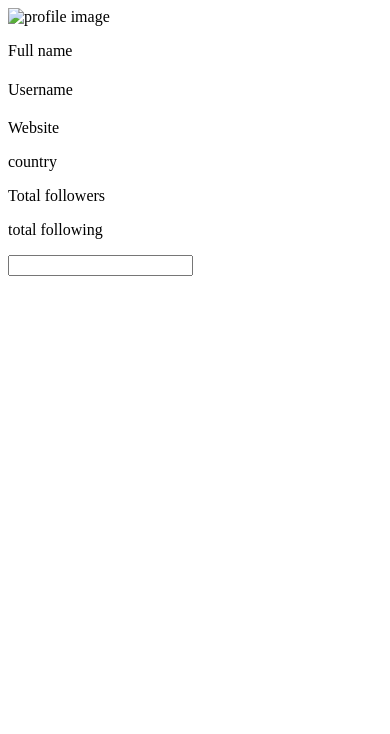
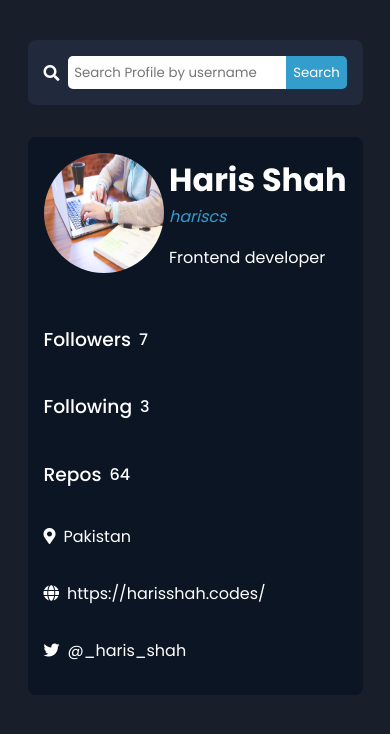
Before and after one commit to hariscs/github-api, a plain HTML site: page index.html in a window 390 px wide. Drawn offline with Linux system fonts and the light colour scheme; no server answers.

Commit message:
mobile version

```diff
--- a/app.js
+++ b/app.js
@@ -18,13 +18,13 @@ function formSubmit(e) {
 searchForm.addEventListener('submit', formSubmit);
 
 async function fetchUser(username) {
-	const response = await fetch(`https://api.github.com/users/${username}`);
+	// const response = await fetch(`https://api.github.com/users/${username}`);
 	const returnedData = await response.json();
 
 	if (!response.ok) {
 		throw new Error(`HTTP error! status: ${response.status}`);
 	}
-
+	console.log(returnedData);
 	return updateDOM(returnedData);
 }
 
--- a/index.html
+++ b/index.html
@@ -4,29 +4,82 @@
 		<meta charset="UTF-8" />
 		<meta http-equiv="X-UA-Compatible" content="IE=edge" />
 		<meta name="viewport" content="width=device-width, initial-scale=1.0" />
+		<link rel="preconnect" href="https://fonts.googleapis.com" />
+		<link rel="preconnect" href="https://fonts.gstatic.com" crossorigin />
+		<link
+			href="https://fonts.googleapis.com/css2?family=Poppins:wght@400;500;700&display=swap"
+			rel="stylesheet"
+		/>
+		<link
+			rel="stylesheet"
+			href="https://cdnjs.cloudflare.com/ajax/libs/font-awesome/5.15.3/css/all.min.css"
+			integrity="sha512-iBBXm8fW90+nuLcSKlbmrPcLa0OT92xO1BIsZ+ywDWZCvqsWgccV3gFoRBv0z+8dLJgyAHIhR35VZc2oM/gI1w=="
+			crossorigin="anonymous"
+			referrerpolicy="no-referrer"
+		/>
+		<link rel="stylesheet" href="/dist/style.css" />
 		<title>GitHub || API</title>
 	</head>
 	<body>
 		<div class="container">
-			<form action="" class="search">
-				<img src="" alt="profile image" class="img" />
-				<p>Full name</p>
-				<h1 class="name"></h1>
-				<p>Username</p>
-				<h2 class="username"></h2>
-				<p>Website</p>
-				<p class="website"></p>
-				<p>country</p>
-				<p class="country"></p>
-				<p>Total followers</p>
-				<p class="followers"></p>
-				<p>total following</p>
-				<p class="following"></p>
+			<form class="search">
+				<header class="header">
+					<i class="fas fa-search"></i>
+					<input
+						type="text"
+						class="searchUser"
+						placeholder="Search Profile by username"
+					/>
 
-				<input type="text" class="searchUser" />
+					<button type="submit">Search</button>
+				</header>
+				<main class="main">
+					<div class="user-profile">
+						<img
+							src="./student-849825_1920.jpg"
+							alt="profile image"
+							class="img"
+						/>
+						<div class="profile-info">
+							<h1 class="name">Haris Shah</h1>
+							<p class="username">hariscs</p>
+							<p class="bio">Frontend developer</p>
+						</div>
+					</div>
+					<div class="user-data">
+						<div class="data">
+							<div class="followers-info card">
+								<h3>Followers</h3>
+								<h4 class="followers">7</h4>
+							</div>
+							<div class="following-info card">
+								<h3>Following</h3>
+								<h4 class="following">3</h4>
+							</div>
+							<div class="repos-info card">
+								<h3 class="public-repos">Repos</h3>
+								<h4 class="repos">64</h4>
+							</div>
+						</div>
+
+						<div class="socials">
+							<div class="location-info card">
+								<i class="fas fa-map-marker-alt"></i>
+								<p class="country">Pakistan</p>
+							</div>
+							<div class="website-info card">
+								<i class="fas fa-globe"></i>
+								<p class="website">https://harisshah.codes/</p>
+							</div>
+							<div class="twitter-info card">
+								<i class="fab fa-twitter"></i>
+								<p class="twitter">@_haris_shah</p>
+							</div>
+						</div>
+					</div>
+				</main>
 			</form>
 		</div>
-
 		<script src="app.js"></script>
 	</body>
 </html>
--- a/scss/style.scss
+++ b/scss/style.scss
@@ -8,5 +8,112 @@ html {
 }
 
 body {
-	font-family: Arial, Helvetica, sans-serif;
+	margin: 0;
+	font-family: 'Poppins', sans-serif;
+	background: hsl(218, 28%, 13%);
+	color: #fff;
 }
+
+img {
+	max-width: 100%;
+	display: block;
+}
+
+h3,
+h4 {
+	font-weight: 500;
+}
+
+.container {
+	width: 90%;
+	max-width: 700px;
+	margin: 2em auto;
+	padding: 0.5em;
+}
+
+.search {
+	display: flex;
+	gap: 2em;
+	flex-direction: column;
+}
+
+.header {
+	background: hsl(219, 30%, 18%);
+	padding: 1em;
+	border-radius: 8px;
+
+	display: flex;
+	align-items: center;
+	.fas {
+		margin-right: 0.5em;
+	}
+	input {
+		padding: 0.5em;
+		border: 0;
+		border-radius: 5px;
+		font-family: inherit;
+		width: 100%;
+		color: hsl(198, 60%, 50%);
+	}
+
+	button {
+		border: 0;
+		background: hsl(198, 60%, 50%);
+		color: #fff;
+		font-family: inherit;
+		border-radius: 0 5px 5px 0;
+		padding: 0.5em;
+		cursor: pointer;
+		margin-left: -0.5em;
+	}
+}
+
+.main {
+	border-radius: 8px;
+	background: hsl(216, 53%, 9%);
+	padding: 1em;
+
+	img {
+		width: 120px;
+		height: 120px;
+		border-radius: 100vh;
+	}
+}
+
+.user-profile {
+	display: flex;
+	align-items: center;
+	justify-content: space-between;
+	margin-bottom: 2em;
+
+	.name {
+		margin: 0;
+	}
+
+	.username {
+		margin: 0;
+		font-style: italic;
+		color: hsl(198, 60%, 50%);
+	}
+
+	.bio {
+		margin-bottom: 0;
+	}
+}
+
+.socials {
+	display: grid;
+	align-items: center;
+}
+
+.card {
+	display: flex;
+	align-items: center;
+	gap: 0.5em;
+}
+
+@media (min-width: 600px) {
+	body {
+		background: chartreuse;
+	}
+}
```
Also changed, not shown: dist/style.css, student-849825_1920.jpg (added), 2 other files.
